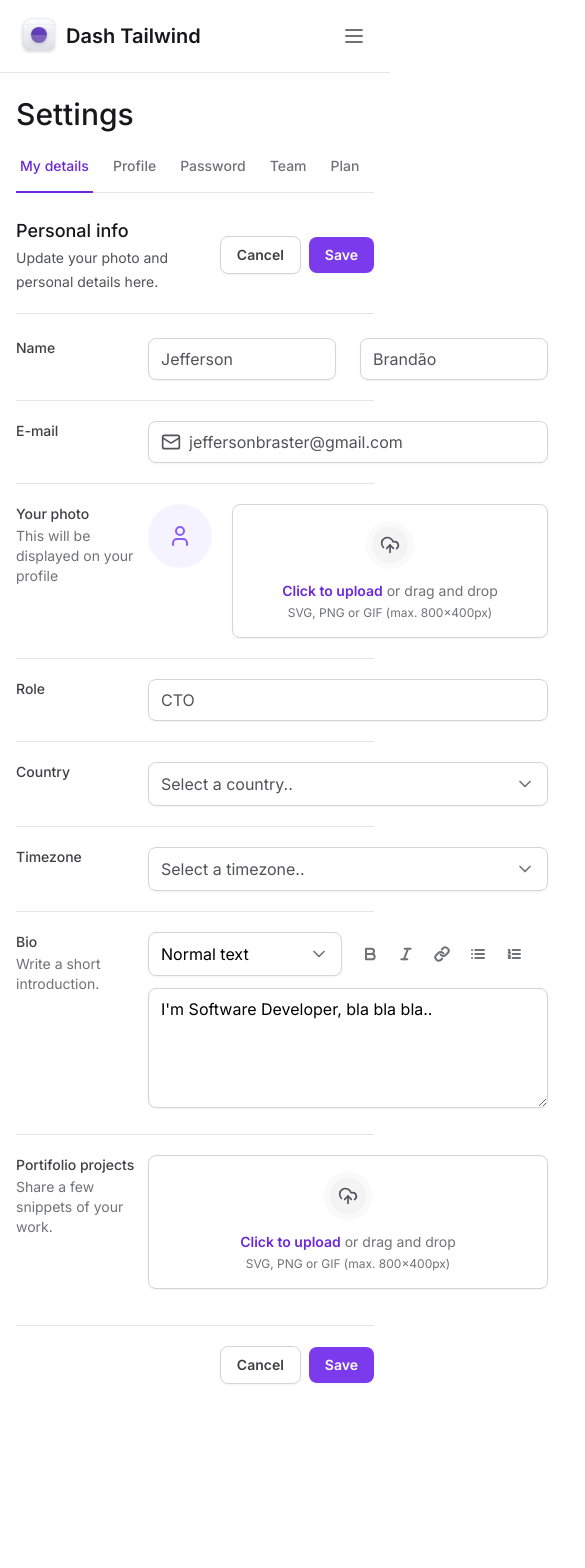
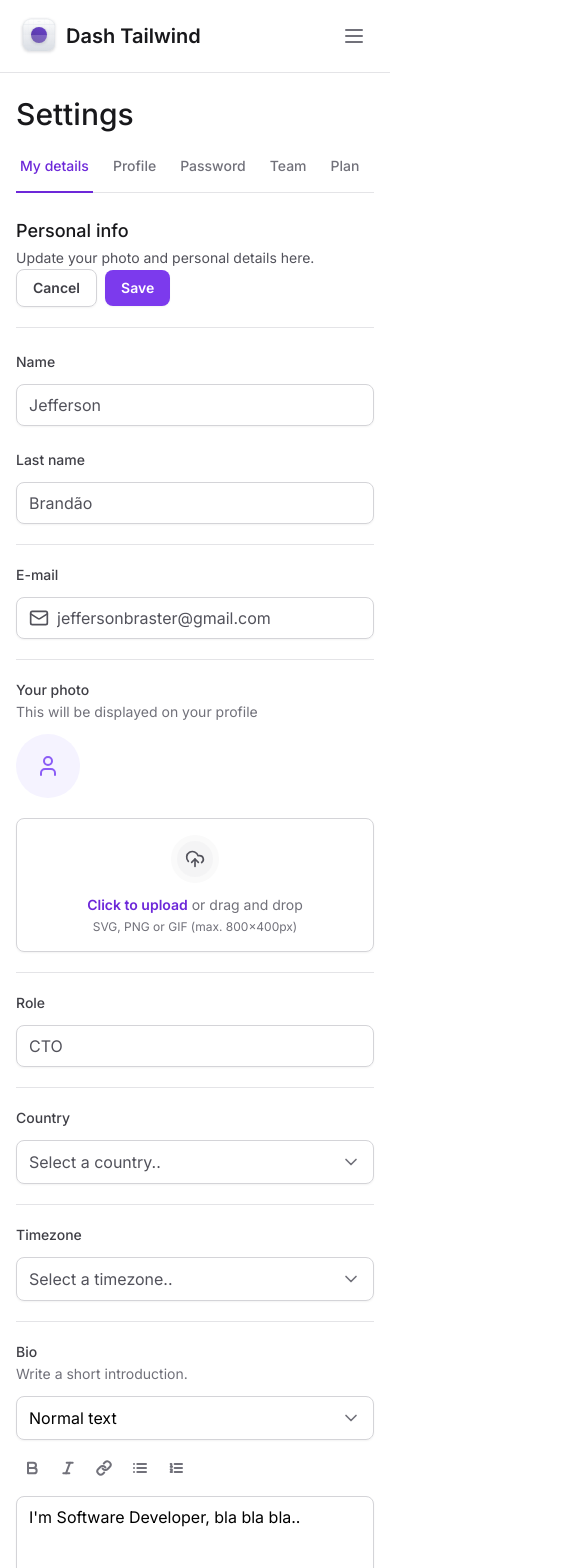
Before and after one commit to jeffersonbraster/dash-tailwind, a Next.js app: page / in a window 390 px wide. Shown: the top 1568 px of the page, 585 px wide, since content can reach past the window. Before the commit the page ends 1432 px from the top, so only its background shows below. Built offline with nearby package versions, Linux system fonts and the light colour scheme.

Commit message:
deixando o form responsivo

```diff
--- a/src/app/page.tsx
+++ b/src/app/page.tsx
@@ -16,7 +16,7 @@
       <SettingsTabs />
 
       <div className="mt-6 flex flex-col ">
-        <div className="flex items-center justify-between border-b border-zinc-200 pb-5">
+        <div className="flex flex-col justify-between border-b border-zinc-200 pb-5 lg:flex-row lg:items-center">
           <div className="space-y-1">
             <h2 className="text-lg font-medium text-zinc-900">Personal info</h2>
             <span className="text-sm text-zinc-600">
@@ -38,25 +38,34 @@
           action=""
           className="mt-6 flex w-full flex-col gap-5 divide-y divide-zinc-200"
         >
-          <div className="grid grid-cols-form gap-3">
+          <div className="flex flex-col gap-3 lg:grid lg:grid-cols-form">
             <label
               htmlFor="firstName"
               className="text-sm font-medium text-zinc-700"
             >
               Name
             </label>
-            <div className="grid grid-cols-2 gap-6">
+            <div className="flex flex-col gap-6 lg:grid lg:grid-cols-2">
               <Input.Root>
                 <Input.Control id="firstName" placeholder="Jefferson" />
               </Input.Root>
 
-              <Input.Root>
-                <Input.Control placeholder="Brandão" />
-              </Input.Root>
+              <div className="flex flex-col gap-3 lg:block">
+                <label
+                  htmlFor="lastname"
+                  className="text-sm font-medium text-zinc-700 lg:sr-only"
+                >
+                  Last name
+                </label>
+
+                <Input.Root>
+                  <Input.Control id="lastname" placeholder="Brandão" />
+                </Input.Root>
+              </div>
             </div>
           </div>
 
-          <div className="grid grid-cols-form gap-3 pt-5">
+          <div className="flex flex-col gap-3 pt-5 lg:grid lg:grid-cols-form">
             <label
               htmlFor="email"
               className="text-sm font-medium text-zinc-700"
@@ -75,7 +84,7 @@
             </Input.Root>
           </div>
 
-          <div className="grid grid-cols-form gap-3 pt-5">
+          <div className="flex flex-col gap-3 pt-5 lg:grid lg:grid-cols-form">
             <label
               htmlFor="photo"
               className="text-sm font-medium text-zinc-700"
@@ -86,14 +95,14 @@
               </span>
             </label>
 
-            <FileInput.Root className="flex items-start gap-5">
+            <FileInput.Root className="flex flex-col gap-5 lg:flex-row lg:items-start">
               <FileInput.ImagePreview />
               <FileInput.Trigger />
               <FileInput.Control />
             </FileInput.Root>
           </div>
 
-          <div className="grid grid-cols-form gap-3 pt-5">
+          <div className="flex flex-col gap-3 pt-5 lg:grid lg:grid-cols-form">
             <label htmlFor="role" className="text-sm font-medium text-zinc-700">
               Role
             </label>
@@ -102,7 +111,7 @@
             </Input.Root>
           </div>
 
-          <div className="grid grid-cols-form gap-3 pt-5">
+          <div className="flex flex-col gap-3 pt-5 lg:grid lg:grid-cols-form">
             <label
               htmlFor="country"
               className="text-sm font-medium text-zinc-700"
@@ -116,7 +125,7 @@
             </SelectForm>
           </div>
 
-          <div className="grid grid-cols-form gap-3 pt-5">
+          <div className="flex flex-col gap-3 pt-5 lg:grid lg:grid-cols-form">
             <label
               htmlFor="timeZone"
               className="text-sm font-medium text-zinc-700"
@@ -135,7 +144,7 @@
             </SelectForm>
           </div>
 
-          <div className="grid grid-cols-form gap-3 pt-5">
+          <div className="flex flex-col gap-3 pt-5 lg:grid lg:grid-cols-form">
             <label htmlFor="bio" className="text-sm font-medium text-zinc-700">
               Bio
               <span className="mt-0.5 block text-sm font-normal text-zinc-500">
@@ -144,7 +153,7 @@
             </label>
 
             <div className="space-y-3">
-              <div className="grid grid-cols-2 gap-3">
+              <div className="flex flex-col gap-3 lg:grid lg:grid-cols-2">
                 <SelectForm placeholder="" defaultValue="normal">
                   <SelectItem text="Normal text" value="normal" />
                   <SelectItem text="Markdown" value="md" />
@@ -183,7 +192,7 @@
             </div>
           </div>
 
-          <div className="grid grid-cols-form gap-3 pt-5">
+          <div className="flex flex-col gap-3 pt-5 lg:grid lg:grid-cols-form">
             <label
               htmlFor="portifolio"
               className="text-sm font-medium text-zinc-700"
```
